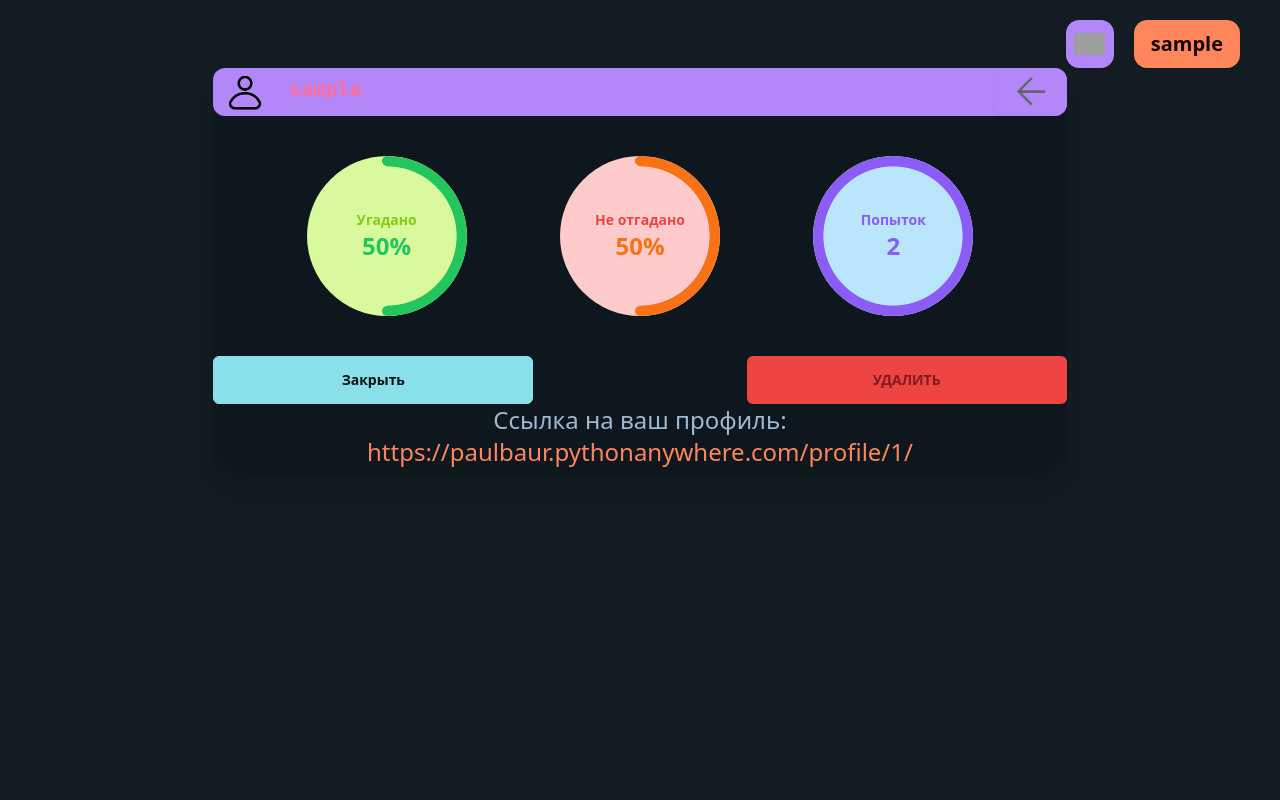
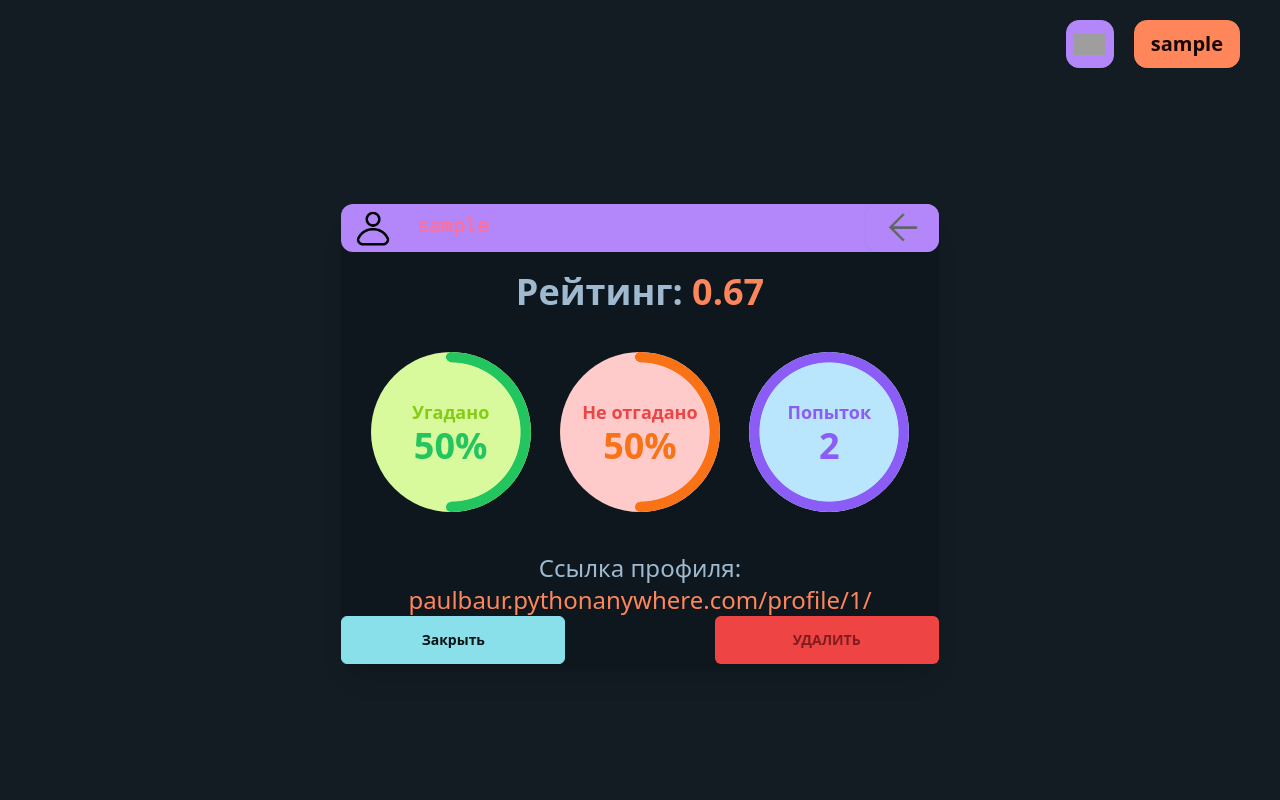
Before and after one commit to BarPaul/AnnogramSite, a Django app: page /profile/1/ in a window 1280 px wide. Run offline with Django 5.2, Linux system fonts and the light colour scheme; a user stored in the database is signed in; tables that the repository leaves empty hold one stand-in row (values such as "Sample post"); some libraries are stand-ins or nearby versions; grey boxes are pictures that could not be loaded.

Commit message:
rework best user algorithm; best user interface experience rework

```diff
--- a/extensions/social.py
+++ b/extensions/social.py
@@ -1,5 +1,4 @@
-from django.shortcuts import render, HttpResponse, redirect
-from django.http import HttpResponseNotFound, HttpResponseForbidden
+from django.shortcuts import render, redirect
 from django.contrib.auth import decorators, get_user, models
 from django.core.handlers.wsgi import WSGIRequest
 from users.models import Profile
@@ -34,8 +33,9 @@ def get_profile(req: WSGIRequest, user, profile, viewer):
         profile.total = profile.win + profile.lose
         profile.win_percent = int(profile.win / profile.total * 100)
         profile.lose_percent = 100 - profile.win_percent
+        profile.rating = f'{profile.win / (profile.total + 1) * profile.total:.2f}'
     except ZeroDivisionError:
-        profile.total, profile.win_percent, profile.lose_percent = 0, 0, 0
+        profile.total, profile.win_percent, profile.lose_percent, profile.rating = 0, 0, 0, 0
     return render(req, 'profile.html', {'profile': profile, 'user': user, 'viewer': viewer})
 
 def change_private(req: WSGIRequest, user):
@@ -50,4 +50,4 @@ def change_private(req: WSGIRequest, user):
 def delete_profile(user: models.User, profile: Profile):
     if profile.is_owner:
         user.delete()
-        return redirect('login')
+    return redirect('login')
--- a/templates/profile.html
+++ b/templates/profile.html
@@ -9,7 +9,7 @@
     <script src="https://cdn.tailwindcss.com"></script>
     <title>Профиль {{ user.username }}</title>
 </head>
-<body>
+<body class="flex flex-col w-full h-screen items-center">
     <div class="flex justify-end items-center text-center bg-base-100 w-full">
         <form action="/login" method="post" class="btn btn-accent btn-square mr-5 mt-5">
             {% csrf_token %}
@@ -21,7 +21,7 @@
             <p>{{ viewer.username }}</p>
         </a>
     </div>
-    <div class="flex w-full h-98vh flex-col justify-center items-center">
+    <div class="flex w-full flex-col justify-center items-center grow max-w-4xl">
         <div class="card bg-base-200 shadow-xl w-8/12 h-90">
             <div class="flex avatar w-13 h-12 bg-accent rounded-xl justify-between items-center">
                 <div class="flex flex-row w-40 h-10 justify-between items-center text-center">
@@ -32,21 +32,27 @@
                     <img class="max-w-10 h-10" src="{% static 'images/arrow.png' %}" alt="arrow.png" />
                 </a>
             </div>
-            <div class="flex justify-evenly items-center h-60">
+            <p class="lg:text-4xl md:text-3xl text-2xl text-center mt-5 font-semibold">
+                Рейтинг: <span class="text font-bold text-primary">{{ profile.rating }}</span>
+            </p>
+            <div class="flex justify-evenly items-center sm:h-60 h-40">
                 <div class="radial-progress bg-lime-200 text-green-500 text-center" style="--value:{{ profile.win_percent }}; --size: var(--cur-size); --thickness: 10px;" role="progressbar">
-                    <p class="md:text-sm text-xs text-lime-500 font-semibold">Угадано</p>
-                    <p class="md:text-2xl text-xl font-bold">{{ profile.win_percent }}%</p>
+                    <p class="md:text-lg text-xl text-lime-500 font-semibold hidden sm:block">Угадано</p>
+                    <p class="md:text-4xl sm:text-3xl text-xl font-bold">{{ profile.win_percent }}%</p>
                 </div>
                 <div class="radial-progress bg-red-200 text-orange-500 text-center" style="--value:{{ profile.lose_percent }}; --size: var(--cur-size); --thickness: 10px;" role="progressbar">
-                    <p class="md:text-sm text-xs text-red-500 font-semibold">Не отгадано</p>
-                    <p class="md:text-2xl text-xl font-bold">{{ profile.lose_percent }}%</p>
+                    <p class="md:text-lg text-xl text-red-500 font-semibold hidden sm:block">Не отгадано</p>
+                    <p class="md:text-4xl sm:text-3xl text-xl font-bold">{{ profile.lose_percent }}%</p>
                 </div>
                 <div class="radial-progress bg-sky-200 text-violet-500 text-center" style="--value: 100; --size: var(--cur-size); --thickness: 10px;" role="progressbar">
-                    <p class="md:text-sm text-xs text-violet-500 font-semibold">Попыток</p>
-                    <p class="md:text-2xl text-xl font-bold">{{ profile.total }}</p>
+                    <p class="md:text-lg text-xl text-violet-500 font-semibold hidden sm:block">Попыток</p>
+                    <p class="md:text-4xl sm:text-3xl text-xl font-bold">{{ profile.total }}</p>
                 </div>
             </div>
             {% if profile.is_owner %}
+                <p class="lg:text-2xl md:text-xl text-xs text-center">
+                    Cсылка профиля: <a href="https://paulbaur.pythonanywhere.com/profile/{{ user.id }}/" class="text-primary hover:underline">paulbaur.pythonanywhere.com/profile/{{ user.id }}/</a>
+                </p>
                 <div class="flex justify-between items-center">
                     <form method="post" class="w-6/12">
                         {% csrf_token %}
@@ -62,10 +68,6 @@
                         <input class="btn btn-ghost bg-red-500 hover:bg-red-600 text-red-900 rounded-md w-9/12" name="delete" type="submit" value="УДАЛИТЬ" />
                     </form>
                 </div>
-                <p class="lg:text-2xl md:text-xl text-xs text-center">
-                    Cсылка на ваш профиль:<br>
-                    <a href="https://paulbaur.pythonanywhere.com/profile/{{ user.id }}/" class="text-primary">https://paulbaur.pythonanywhere.com/profile/{{ user.id }}/</a>
-                </p>
             {% endif %}
         </div>
     </div>
```
Also changed, not shown: extensions/game.py (+5 -2 lines), templates/index.html (+9 -9 lines), users/migrations/0001_initial.py (deleted), users/migrations/0002_profile_is_private.py (deleted), 1 other file.
